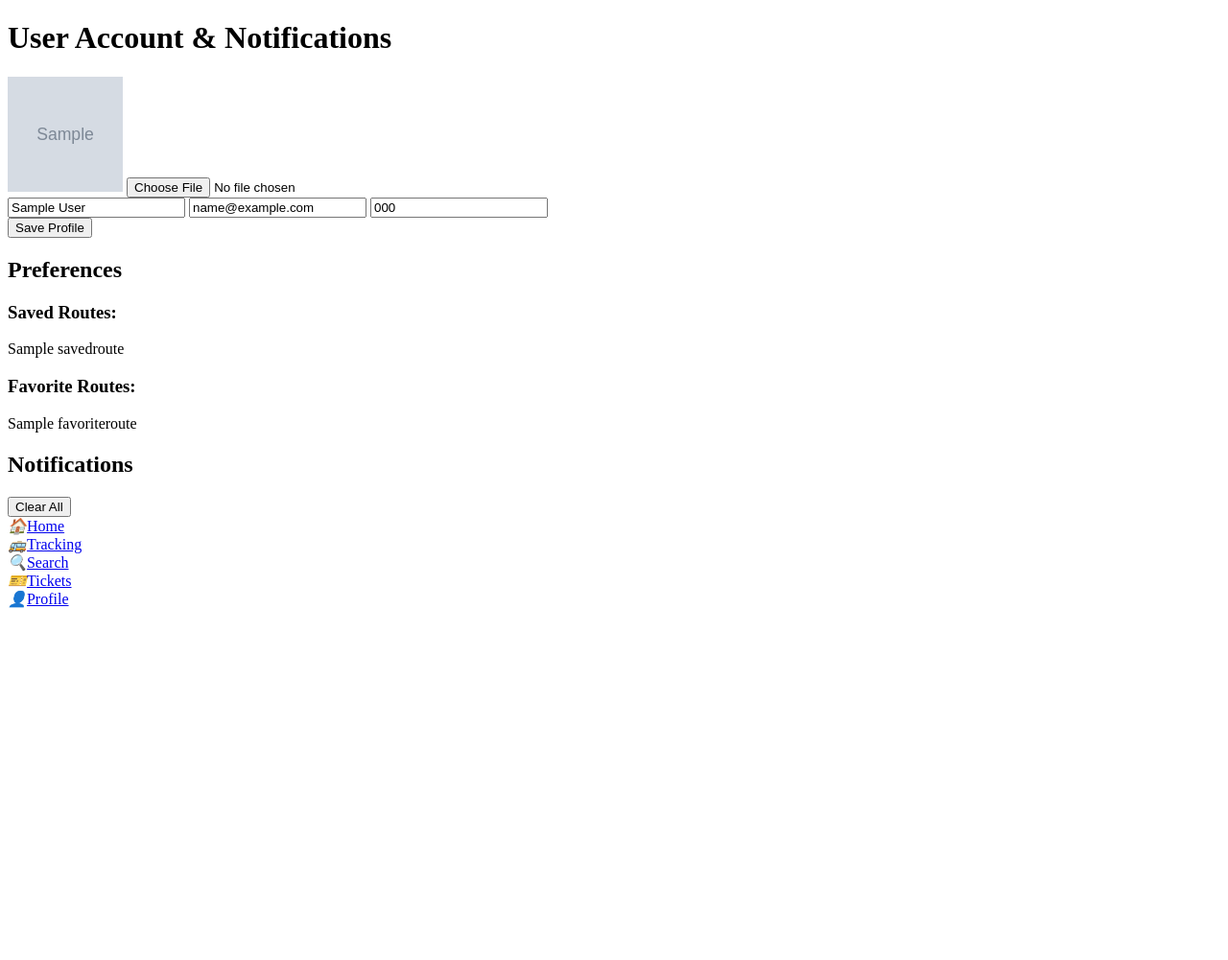
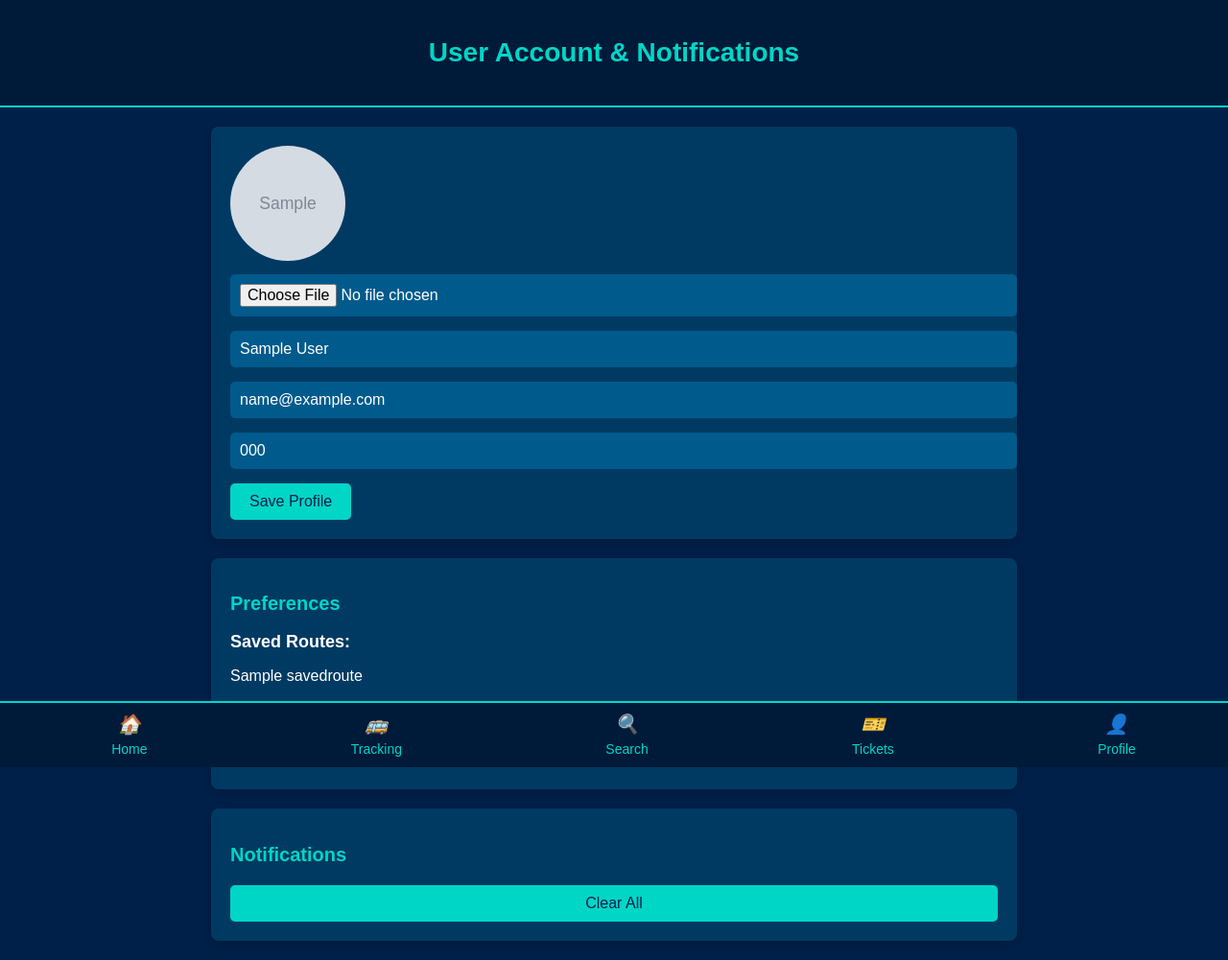
Before and after one commit to itsAniketNow/Bus-Ticketing-Website, a Django app: page /user_account/ in a window 1280 px wide. Shown: the whole page at 96% size. Before the commit the page ends 634 px from the top, so only its background shows below. Run offline with Django 5.2, Linux system fonts and the light colour scheme; a user stored in the database is signed in; tables that the repository leaves empty hold one stand-in row (values such as "Sample post"); grey boxes marked "Sample" are stand-in pictures; data that the repository does not hold is empty.

Commit message:
User account update

```diff
--- a/Bus_Ticketing/Template/user_account.html
+++ b/Bus_Ticketing/Template/user_account.html
@@ -5,7 +5,153 @@
     <meta name="viewport" content="width=device-width, initial-scale=1.0">
     <title>User Account & Notifications</title>
     <style>
-        /* Your existing styles... */
+        /* General Styles */
+        body {
+            font-family: Arial, sans-serif;
+            margin: 0;
+            padding: 0;
+            background-color: #00204A;
+            color: #ffffff;
+        }
+
+        header {
+            text-align: center;
+            padding: 20px;
+            background-color: #001A3A;
+            border-bottom: 2px solid #00D6C6;
+        }
+
+        h1 {
+            font-size: 28px;
+            color: #00D6C6;
+        }
+
+        h2 {
+            font-size: 20px;
+            margin-bottom: 10px;
+            color: #00D6C6;
+        }
+
+        h3 {
+            font-size: 18px;
+            margin-bottom: 8px;
+            color: #ffffff;
+        }
+
+        .profile-section,
+        .preferences-section,
+        .notifications-section {
+            padding: 20px;
+            margin: 20px auto;
+            background-color: #003A63;
+            border-radius: 8px;
+            box-shadow: 0 4px 12px rgba(0, 0, 0, 0.2);
+            width: 90%;
+            max-width: 800px;
+        }
+
+        .profile-pic img {
+            border-radius: 50%;
+            margin-bottom: 10px;
+        }
+
+        input[type="text"],
+        input[type="email"],
+        input[type="tel"],
+        input[type="file"] {
+            width: 100%;
+            padding: 10px;
+            margin-bottom: 15px;
+            background-color: #005A8C;
+            border: none;
+            border-radius: 5px;
+            color: #ffffff;
+            font-size: 16px;
+        }
+
+        button {
+            background-color: #00D6C6;
+            color: #00204A;
+            padding: 10px 20px;
+            border: none;
+            border-radius: 5px;
+            font-size: 16px;
+            cursor: pointer;
+            transition: background-color 0.3s;
+        }
+
+        button:hover {
+            background-color: #01C2AE;
+        }
+
+        .notification-item {
+            display: flex;
+            align-items: center;
+            background-color: #005A8C;
+            border-radius: 5px;
+            padding: 10px;
+            margin-bottom: 10px;
+        }
+
+        .notification-icon {
+            font-size: 24px;
+            margin-right: 10px;
+        }
+
+        .clear-all button {
+            width: 100%;
+            margin-top: 10px;
+        }
+
+        nav {
+            display: flex;
+            justify-content: space-around;
+            padding: 10px;
+            background-color: #001A3A;
+            border-top: 2px solid #00D6C6;
+            position: fixed;
+            bottom: 0;
+            width: 100%;
+        }
+
+        nav .icon {
+            display: flex;
+            flex-direction: column;
+            align-items: center;
+            color: #00D6C6;
+        }
+
+        nav .icon a {
+            color: #00D6C6;
+            text-decoration: none;
+            font-size: 14px;
+        }
+
+        nav .icon i {
+            font-size: 20px;
+            margin-bottom: 5px;
+        }
+
+        @media (max-width: 768px) {
+            h1 {
+                font-size: 22px;
+            }
+
+            .profile-section,
+            .preferences-section,
+            .notifications-section {
+                padding: 15px;
+                width: 95%;
+            }
+
+            nav .icon a {
+                font-size: 12px;
+            }
+
+            nav .icon i {
+                font-size: 18px;
+            }
+        }
     </style>
 </head>
 <body>
@@ -73,9 +219,9 @@
     <!-- Navigation Bar -->
     <nav>
         <div class="icon"><i>🏠</i><span><a href="{% url 'home' %}">Home</a></span></div>
-        <div class="icon"><i>🚌</i><span><a href="{% url 'tracking' %}">Tracking</a></span></div>
-        <div class="icon"><i>🔍</i><span><a href="{% url 'route_search' %}">Search</a></span></div>
-        <div class="icon"><i>🎫</i><span><a href="{% url 'tickets' %}">Tickets</a></span></div>
+        <div class="icon"><i>🚌</i><span><a href="{% url 'live_tracking' %}">Tracking</a></span></div>
+        <div class="icon"><i>🔍</i><span><a href="{% url 'search_routes' %}">Search</a></span></div>
+        <div class="icon"><i>🎫</i><span><a href="{% url 'book_ticket' route_id=1 %}">Tickets</a></span></div>
         <div class="icon"><i>👤</i><span><a href="{% url 'user_account' %}">Profile</a></span></div>
     </nav>
 </body>
--- a/Bus_Ticketing/ticket/models.py
+++ b/Bus_Ticketing/ticket/models.py
@@ -1,5 +1,7 @@
 from django.db import models
 from django.contrib.auth.models import User
+from django.db.models.signals import post_save
+from django.dispatch import receiver
 
 # Create your models here.
 
@@ -31,13 +33,15 @@ class Ticket(models.Model):
         return f"{self.user.username} - {self.route} - {self.ticket_type}"
 
 
-    # Model for User Profile
 class UserProfile(models.Model):
     user = models.OneToOneField(User, on_delete=models.CASCADE)
-    full_name = models.CharField(max_length=100)
-    email = models.EmailField()
-    phone_number = models.CharField(max_length=15)
     profile_image = models.ImageField(upload_to='profile_images/', null=True, blank=True)
+    phone_number = models.CharField(max_length=15, null=True, blank=True)
+    email = models.EmailField(null=True, blank=True)
+    full_name = models.CharField(max_length=255, null=True, blank=True)
+
+    def __str__(self):
+        return self.user.username
 
     def __str__(self):
         return self.full_name
--- a/Bus_Ticketing/ticket/views.py
+++ b/Bus_Ticketing/ticket/views.py
@@ -83,7 +83,7 @@ def signup(request):
 
 @login_required
 # View for ticket booking
-def ticket_booking(request, route_id    ):
+def ticket_booking(request, route_id):
     route = get_object_or_404(Route, pk=route_id)  # Get the selected route
 
     if request.method == 'POST':
@@ -101,7 +101,7 @@ def ticket_booking(request, route_id    ):
 
         return redirect('active_tickets')  # Redirect to the active tickets page
 
-    return render(request, 'ticket_booking.html', {'route_id': route_id}    )
+    return render(request, 'ticket_booking.html', {'route_id': route_id})
 
 @login_required
 # View for active tickets
@@ -119,7 +119,8 @@ def ticket_history(request):
 # View for User Account (Profile, Routes, Notifications)
 @login_required
 def user_account(request):
-    user_profile = UserProfile.objects.get(user=request.user)
+    # Ensure user profile exists or create it if necessary
+    user_profile, created = UserProfile.objects.get_or_create(user=request.user)
 
     # If the user submits an updated profile
     if request.method == 'POST':
@@ -149,6 +150,7 @@ def user_account(request):
         'notifications': notifications,
     })
 
+
 # Logout view
 def logout_view(request):
     logout(request)  # Logs out the user
--- a/requirements.txt
+++ b/requirements.txt
@@ -2,3 +2,4 @@ asgiref==3.8.1
 Django==5.1.4
 sqlparse==0.5.3
 tzdata==2024.2
+pillow
```
Also changed, not shown: Bus_Ticketing/ticket/apps.py (+9 -0 lines), Bus_Ticketing/ticket/signals.py (added, +13 -0 lines), Bus_Ticketing/ticket/migrations/0003_alter_userprofile_email_alter_userprofile_full_name_and_more.py (added).
